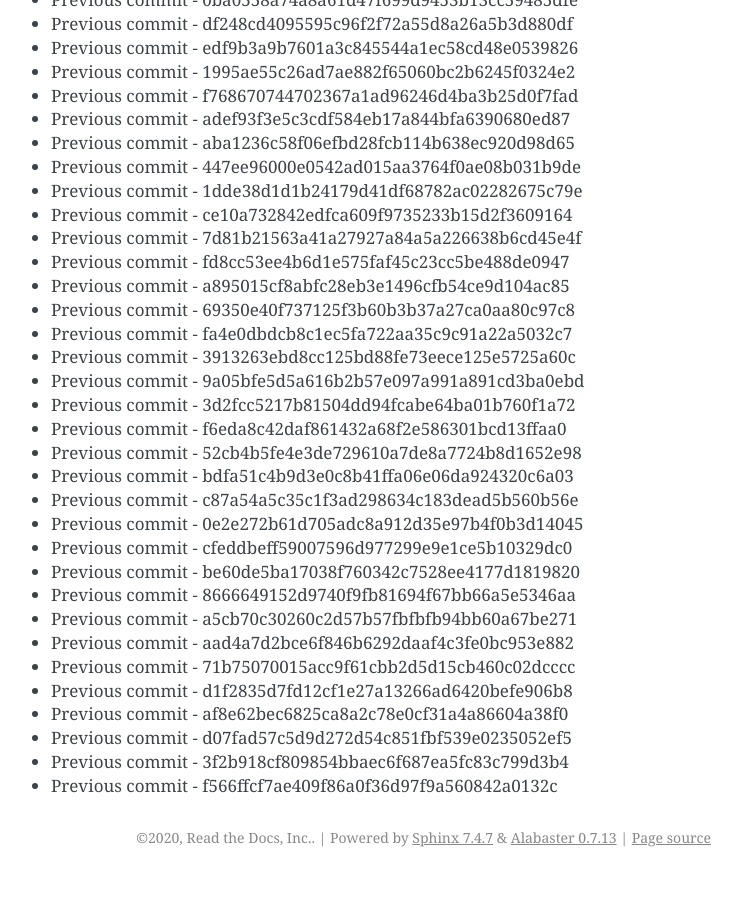
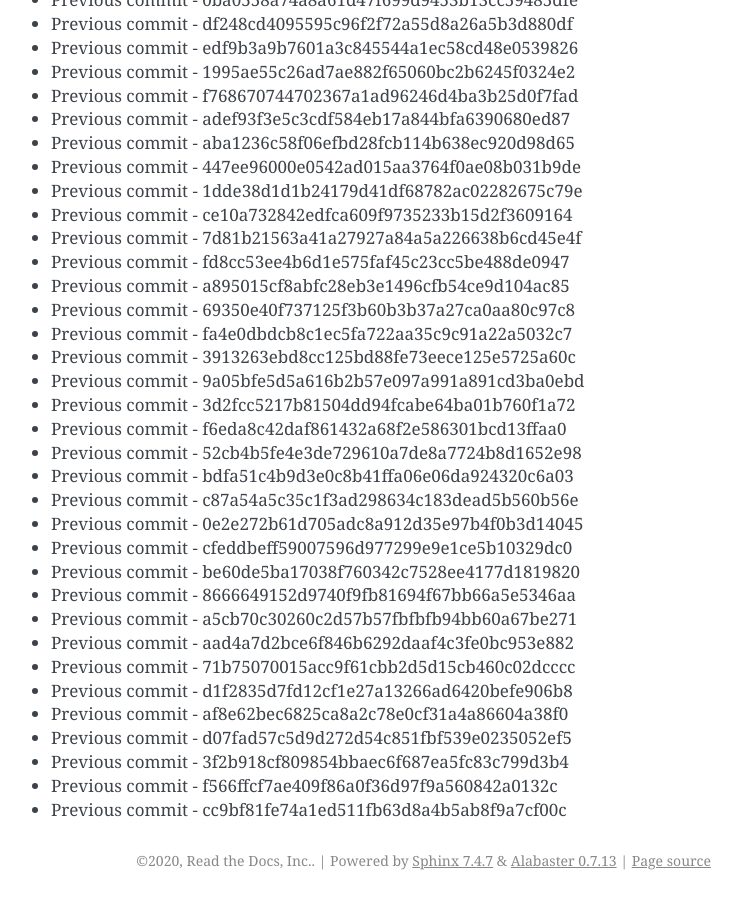
Before and after one commit to readthedocs/rtd-git-stresstest, a Sphinx documentation site: the page built from docs/updates.rst, in a window 1280 px wide and 900 px high, scrolled down 18122 px. Shown: the whole window, without its empty margins (399-1141 px from the left). Built offline with Sphinx 7.4.7, drawn with Linux system fonts in a browser that asks for light colours; before the commit the page ends 18999 px from its top, so only the background shows below that.

Commit message:
Generating commit from previous: cc9bf81fe74a1ed511fb63d8a4b5ab8f9a7cf00c

```diff
--- a/docs/updates.rst
+++ b/docs/updates.rst
@@ -793,3 +793,4 @@ It can be tested for any performance characteristics.
 * Previous commit - d07fad57c5d9d272d54c851fbf539e0235052ef5
 * Previous commit - 3f2b918cf809854bbaec6f687ea5fc83c799d3b4
 * Previous commit - f566ffcf7ae409f86a0f36d97f9a560842a0132c
+* Previous commit - cc9bf81fe74a1ed511fb63d8a4b5ab8f9a7cf00c
```
